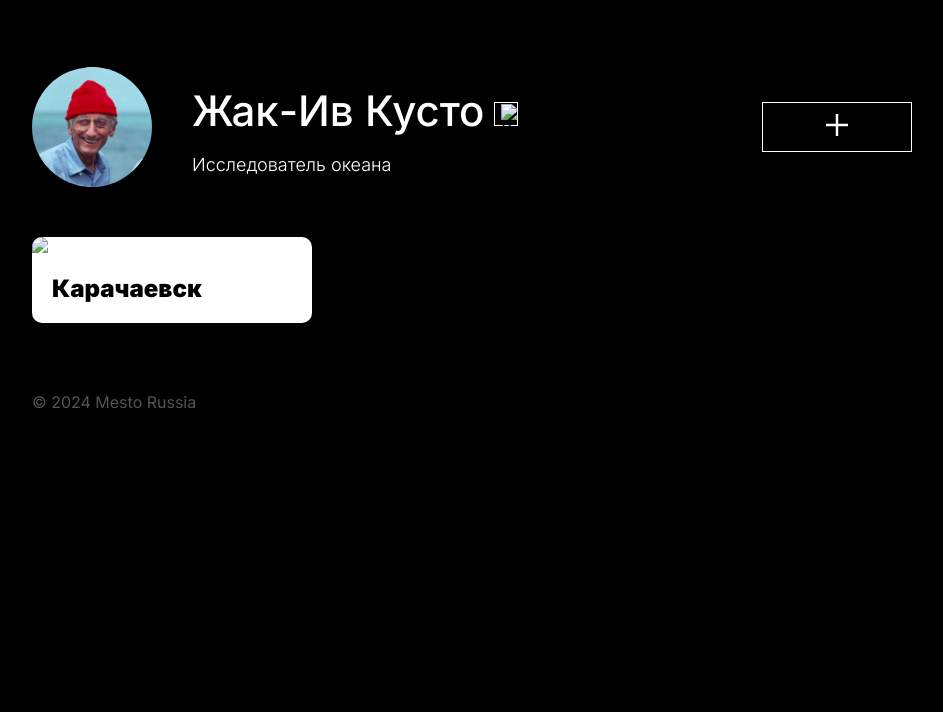
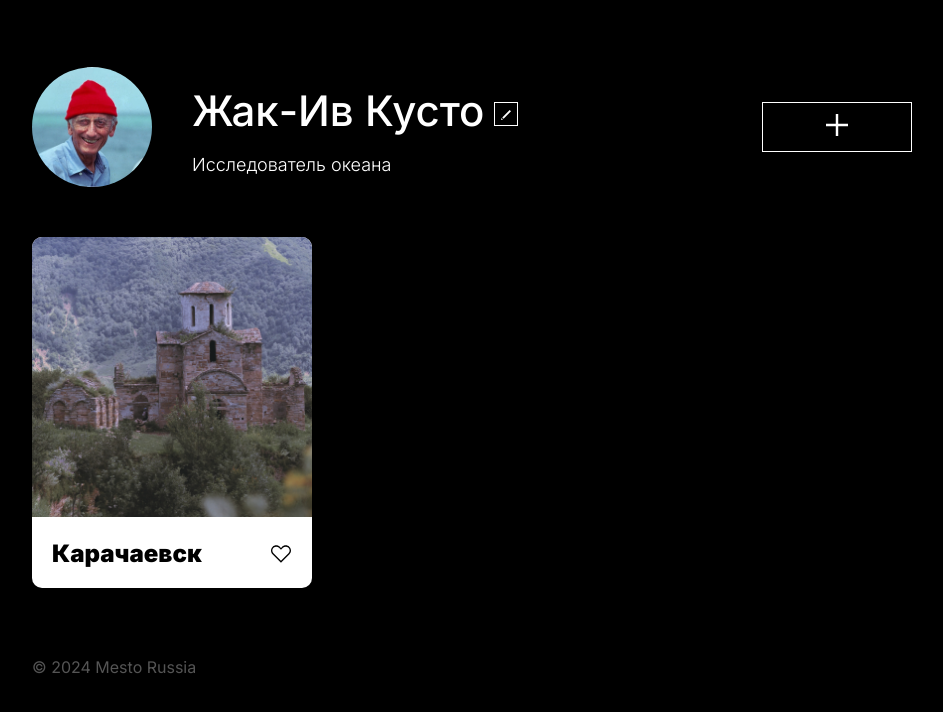
Before and after one commit to h4x4d/mesto-project-bootcamp, a plain HTML site: page index.html in a window 1280 px wide. Shown: the part 84-796 px from the top of the page, without its empty margins (168-1111 px from the left). Drawn offline with Linux system fonts and the light colour scheme; the site is published under a folder, as on GitHub Pages, so addresses that start at the root find nothing.

Commit message:
update file paths to relative

```diff
--- a/blocks/content/__like-button/content__like-button.css
+++ b/blocks/content/__like-button/content__like-button.css
@@ -1,7 +1,7 @@
 .content__like-button {
     margin: auto 20px auto 0;
     border: 1px solid white;
-    background-image: url(/media/cards/like.svg);
+    background-image: url(../../../media/cards/like.svg);
     background-size: 100% 100%;
     background-color: white;
 
@@ -18,5 +18,5 @@
 
 .content__like-button:active {
     opacity: 100%;
-    background-image: url(/media/cards/like-active.svg);
+    background-image: url(../../../media/cards/like-active.svg);
 }
--- a/blocks/popup/__close-button/popup__close-button.css
+++ b/blocks/popup/__close-button/popup__close-button.css
@@ -3,7 +3,7 @@
 
     background-size: 100% 100%;
     background-color: transparent;
-    background-image: url(/media/popup/close.svg);
+    background-image: url(../../../media/popup/close.svg);
 
     padding: 0;
 
--- a/index.html
+++ b/index.html
@@ -24,7 +24,7 @@
                         <div class="profile__row">
                             <h1 class="profile__name">Жак-Ив Кусто</h1>
                             <button class="profile__edit-button" type="button">
-                                <img src="/media/profile/edit-button.svg" alt="Редактировать">
+                                <img src="media/profile/edit-button.svg" alt="Редактировать">
                             </button>
                         </div>
                         <p class="profile__work-place">Исследователь океана</p>
@@ -51,7 +51,7 @@
             </div>
             <section class="content__columns">
                 <article class="content__card">
-                    <img src="/media/cards/images/karachaevsk.png" alt="Карачаевск" class="content__image">
+                    <img src="media/cards/images/karachaevsk.png" alt="Карачаевск" class="content__image">
                     <div class="content__description">
                         <h2 class="content__name">Карачаевск</h2>
                         <button class="content__like-button" type="button">
```
